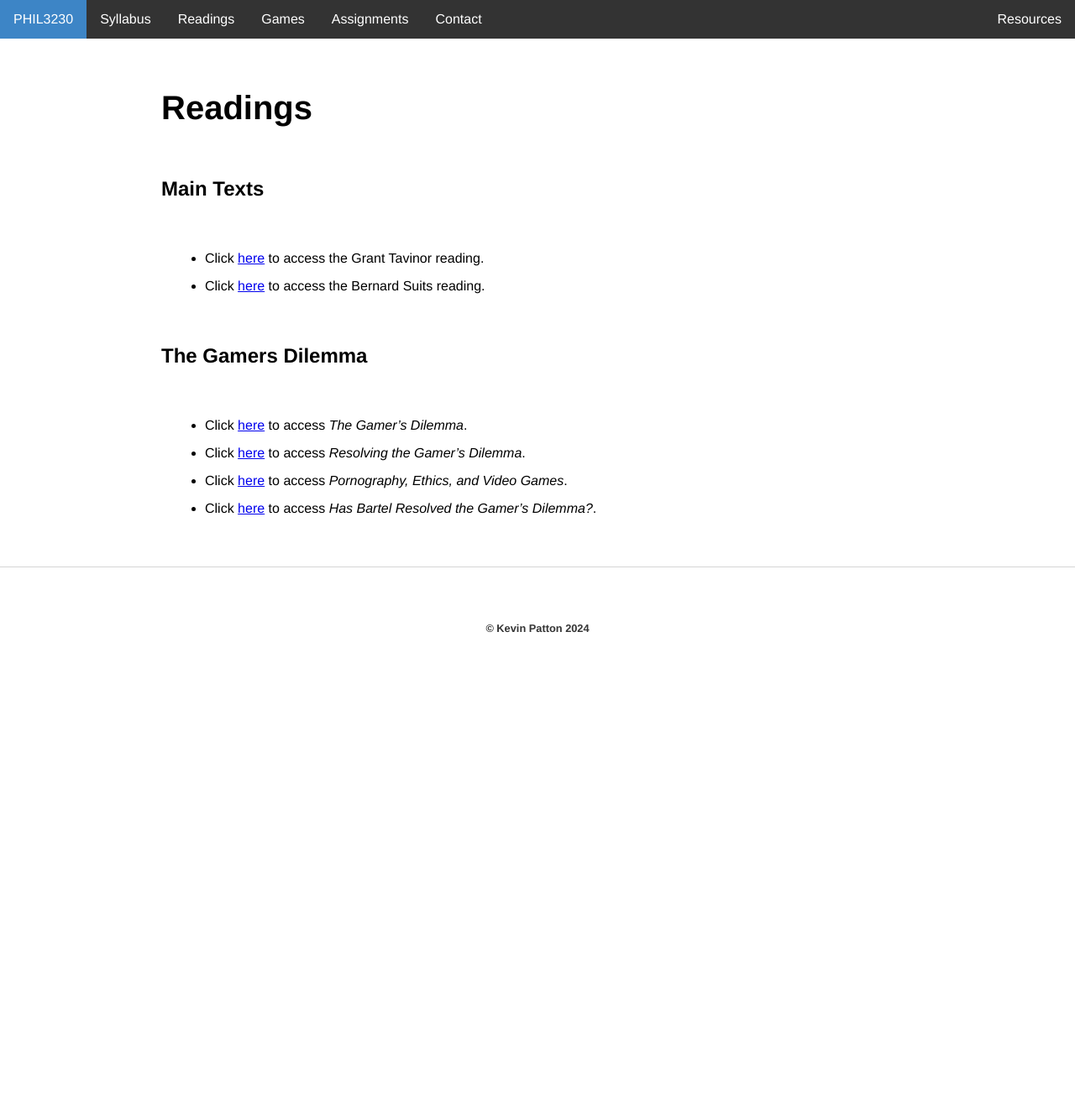
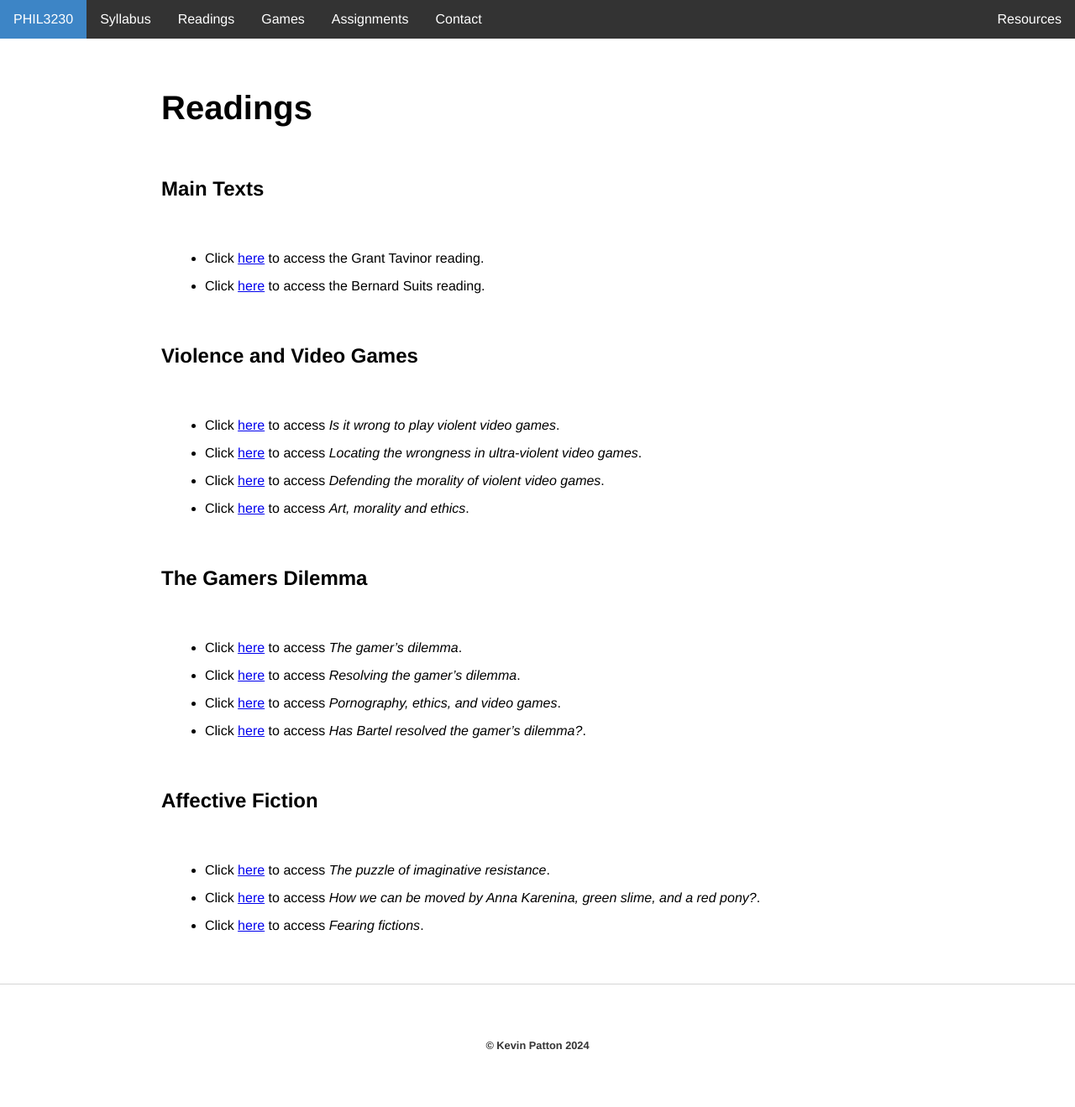
Before and after one commit to kevinjpatton/kevinjpatton.github.io, a Jekyll site: the page built from teaching/phil_3230/readings/index.html, in a window 1280 px wide. Shown: the whole page at 84% size. Built offline with Jekyll 4.4.1, drawn with Linux system fonts in a browser that asks for light colours; Markdown is read by kramdown in place of the engine named in the settings; before the commit the page ends 900 px from its top, so only the background shows below that.

Commit message:
Update index.html

```diff
--- a/teaching/phil_3230/readings/index.html
+++ b/teaching/phil_3230/readings/index.html
@@ -5,13 +5,26 @@ title: Phil 3230 - Readings
 <h1>Readings</h1>
 <h2>Main Texts</h2>
 <ul class="standard-list">
-<li>Click <a href="/teaching/phil_3230/readings/Grant Tavinor - The Art of Videogames.pdf" target="_blank">here</a> to access the Grant Tavinor reading.</li>
-<li>Click <a href="/teaching/phil_3230/readings/Bernard Suits - The Grasshopper.pdf" target="_blank">here</a> to access the Bernard Suits reading.</li>
+  <li>Click <a href="/teaching/phil_3230/readings/Grant Tavinor - The Art of Videogames.pdf" target="_blank">here</a> to access the Grant Tavinor reading.</li>
+  <li>Click <a href="/teaching/phil_3230/readings/Bernard Suits - The Grasshopper.pdf" target="_blank">here</a> to access the Bernard Suits reading.</li>
+</ul>
+<h2>Violence and Video Games</h2>
+<ul class="standard-list">
+  <li>Click <a href="/teaching/phil_3230/readings/Matt McCormick - Is it Wrong to Play Violent Video Games.pdf" target="_blank">here</a> to access <i>Is it wrong to play violent video games</i>.</li>
+  <li>Click <a href="/teaching/phil_3230/readings/David Waddington - Locating the Wrongness in Ultra-Violent Video Games.pdf" target="_blank">here</a> to access <i>Locating the wrongness in ultra-violent video games</i>.</li>
+  <li>Click <a href="/teaching/phil_3230/readings/Marcus Schulzke - Defending the Morality of Violent Video Games.pdf" target="_blank">here</a> to access <i>Defending the morality of violent video games</i>.</li>
+  <li>Click <a href="/teaching/phil_3230/readings/Matthew Kieran - Art, Morality and Ethics.pdf" target="_blank">here</a> to access <i>Art, morality and ethics</i>.</li>
 </ul>
 <h2>The Gamers Dilemma</h2>
 <ul class="standard-list">
-  <li>Click <a href="/teaching/phil_3230/readings/Morgan Luck - The gamer’s dilemma.pdf" target="_blank">here</a> to access <i>The Gamer’s Dilemma</i>.</li>
-  <li>Click <a href="/teaching/phil_3230/readings/Christopher Bartel - Resolving the gamer’s dilemma.pdf" target="_blank">here</a> to access <i>Resolving the Gamer’s Dilemma</i>.</li>
-  <li>Click <a href="/teaching/phil_3230/readings/Stephanie Patridge - Pornography, ethics, and video games.pdf" target="_blank">here</a> to access <i>Pornography, Ethics, and Video Games</i>.</li>
-  <li>Click <a href="/teaching/phil_3230/readings/Morgan Luck - Has Bartel resolved the gamer’s dilemma.pdf" target="_blank">here</a> to access <i>Has Bartel Resolved the Gamer’s Dilemma?</i>.</li>
+  <li>Click <a href="/teaching/phil_3230/readings/Morgan Luck - The gamer’s dilemma.pdf" target="_blank">here</a> to access <i>The gamer’s dilemma</i>.</li>
+  <li>Click <a href="/teaching/phil_3230/readings/Christopher Bartel - Resolving the gamer’s dilemma.pdf" target="_blank">here</a> to access <i>Resolving the gamer’s dilemma</i>.</li>
+  <li>Click <a href="/teaching/phil_3230/readings/Stephanie Patridge - Pornography, ethics, and video games.pdf" target="_blank">here</a> to access <i>Pornography, ethics, and video games</i>.</li>
+  <li>Click <a href="/teaching/phil_3230/readings/Morgan Luck - Has Bartel resolved the gamer’s dilemma.pdf" target="_blank">here</a> to access <i>Has Bartel resolved the gamer’s dilemma?</i>.</li>
 </ul>
+<h2>Affective Fiction</h2>
+<ul class="standard-list">
+  <li>Click <a href="/teaching/phil_3230/readings/Tamar Gendler - The puzzle of imaginative resistance.pd" target="_blank">here</a> to access <i>The puzzle of imaginative resistance</i>.</li>
+  <li>Click <a href="/teaching/phil_3230/readings/Glenn Hartz - How we can be moved by Anna Karenina, green slime, and a red pony.pdf" target="_blank">here</a> to access <i>How we can be moved by Anna Karenina, green slime, and a red pony?</i>.</li>
+  <li>Click <a href="/teaching/phil_3230/readings/Kendall Walton - Fearing Fictions.pdf" target="_blank">here</a> to access <i>Fearing fictions</i>.</li>
+</ul>
```
